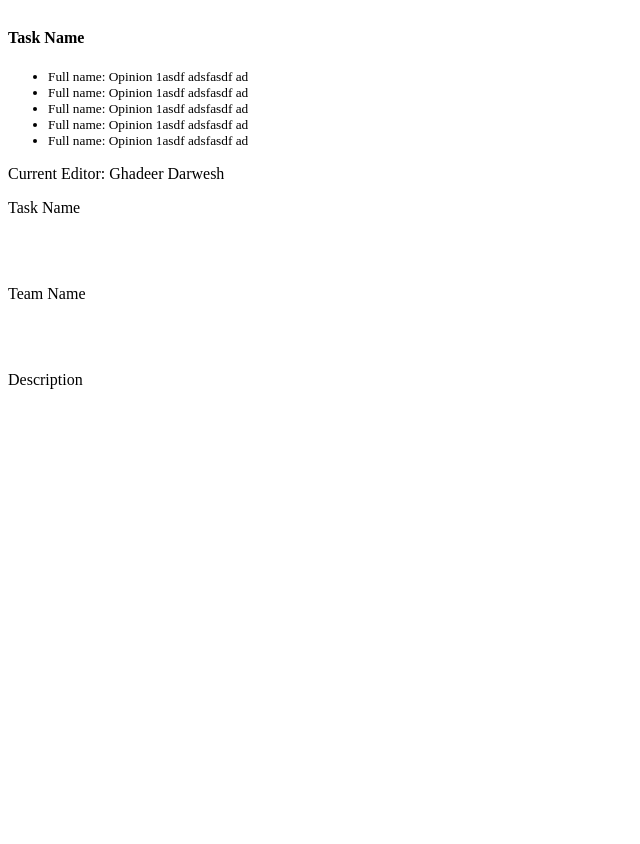
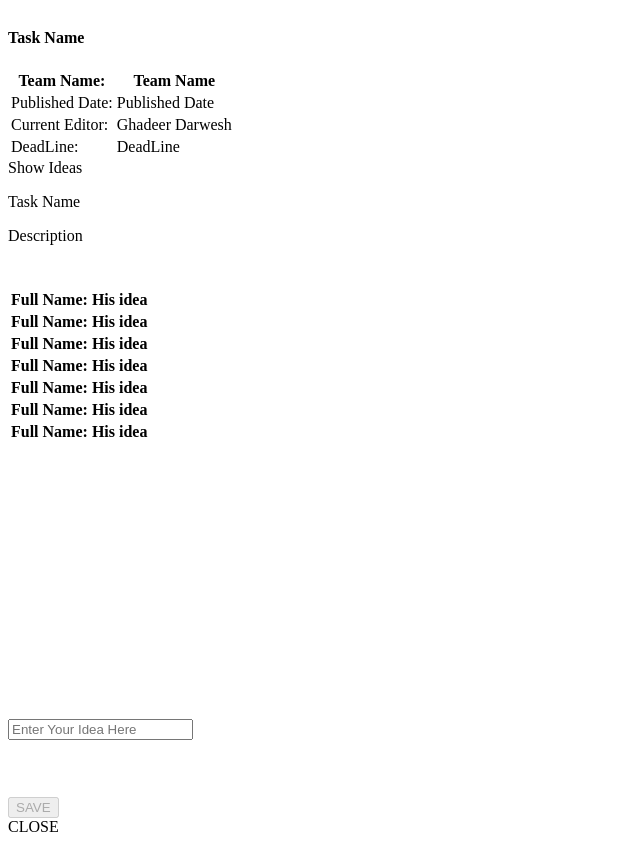
Before and after one commit to itmo-wad/Ur-opinion, a Flask app: template templates/cards.html in a window 1280 px wide. Shown: the whole page, without its empty margins (0-640 px from the left). Before the commit the page ends 389 px from the top, so only its background shows below. Run offline with Flask 2, Linux system fonts and the light colour scheme; the template is opened without the code that fills it, so the values that code supplies are empty; parts of the project's set-up code (start-up, migrations or seed data) failed here and were passed over.

Commit message:
add ideas list

```diff
--- a/templates/cards.html
+++ b/templates/cards.html
@@ -30,38 +30,37 @@
           <!-- opinions -->
           <div class="card__details">
 
-            <ul class="ul_details">
+            <!-- <ul class="ul_details">
               <li style=" text-align: left; font-size: 10pt;">
                 <span>Full name:</span>
                 <span>Opinion 1asdf adsfasdf ad</span>
               </li>
+            </ul> -->
 
-              <li style=" text-align: left; font-size: 10pt;">
-                <span>Full name:</span>
-                <span>Opinion 1asdf adsfasdf ad</span>
-              </li>
+            <table class="table_details">
+              <tr>
+                <th>Team Name: </th>
+                <th><span class="card__subject">Team Name</span></th>
+              </tr>
+              <tr>
+                <td>Published Date: </td>
+                <td><span class="card__subject">Published Date</span></td>
+              </tr>
+              <tr>
+                <td> Current Editor: </td>
+                <td><span class="card__subject">Ghadeer Darwesh</span></td>
+              </tr>
+              <tr>
+                <td> DeadLine: </td>
+                <td><span class="card__subject">DeadLine</span></td>
+              </tr>
+            </table>
 
-              <li style=" text-align: left; font-size: 10pt;">
-                <span>Full name:</span>
-                <span>Opinion 1asdf adsfasdf ad</span>
-              </li>
-
-              <li style=" text-align: left; font-size: 10pt;">
-                <span>Full name:</span>
-                <span>Opinion 1asdf adsfasdf ad</span>
-              </li>
-              <li style=" text-align: left; font-size: 10pt;">
-                <span>Full name:</span>
-                <span>Opinion 1asdf adsfasdf ad</span>
-              </li>
-
-            </ul>
           </div>
 
           <!-- Tail -->
-          <div class="divtail">
-            <span>Current Editor: </span>
-            <span>Ghadeer Darwesh</span>
+          <div class="divtail" onclick="show_ideas()">
+            Show Ideas
           </div>
           <!-- Tail -->
 
@@ -74,12 +73,9 @@
             <div class="card__theme-box">
 
               <p class="card__title">Task Name</p>
-              <br />
-              <br />
-              <p class="card__subject">Team Name</p>
-              <br />
-              <br />
-              <p class="card__subject">Description</p>
+
+              <p class="">Description</p>
+
             </div>
           </div>
         </div>
@@ -88,15 +84,81 @@
       </div>
       <!-- /one card -->
 
-
     </div>
     <!-- /main scroller -->
-
-
 
   </div>
   <!-- /all board -->
 
+
+
+  <!-- div to show ideas -->
+  <div id="preview_ideas" class="prev_block">
+    <span class="helper"></span>
+
+    <!-- content to show -->
+    <div id="div_content" class="div_content form-style-teams-tasks">
+
+      <h2 style="color: white; font-weight: bold; margin: 0;" onclick="Validate_new_idea();">Task Name</h2>
+
+      <!-- Ideas -->
+      <div id="listideas" style="height: 65%;  overflow: auto;">
+
+        <table class="table_ideas">
+          <tr>
+            <th class="th_fullname">Full Name: </th>
+            <th class="th_idea"><span class="card__subject">His idea</span></th>
+          </tr>
+          <tr>
+            <th class="th_fullname">Full Name: </th>
+            <th class="th_idea"><span class="card__subject">His idea</span></th>
+          </tr>
+          <tr>
+            <th class="th_fullname">Full Name: </th>
+            <th class="th_idea"><span class="card__subject">His idea</span></th>
+          </tr>
+          <tr>
+            <th class="th_fullname">Full Name: </th>
+            <th class="th_idea"><span class="card__subject">His idea</span></th>
+          </tr>
+          <tr>
+            <th class="th_fullname">Full Name: </th>
+            <th class="th_idea"><span class="card__subject">His idea</span></th>
+          </tr>
+          <tr>
+            <th class="th_fullname">Full Name: </th>
+            <th class="th_idea"><span class="card__subject">His idea</span></th>
+          </tr>
+          <tr>
+            <th class="th_fullname">Full Name: </th>
+            <th class="th_idea"><span class="card__subject">His idea</span></th>
+          </tr>
+        </table>
+
+      </div>
+      <!-- /Ideas -->
+
+      <!-- Enter my idea -->
+      <div id="newidea" style="position: absolute; bottom: 60px; width: 100%;">
+        <input type="text" id="memidea" name="memidea" placeholder="Enter Your Idea Here" autocomplete="off" />
+
+      </div>
+      <!-- Enter my idea -->
+
+
+      <input class="nav-link btninput" type="submit" id="submit" value="SAVE" onclick="Validate_new_idea();" disabled />
+      <div class="nav-link btndiv " onclick="hide_ideas()">CLOSE</div>
+
+
+
+    </div>
+    <!-- /content to show -->
+
+  </div>
+
+  <!-- /div to show ideas -->
+
+
 </body>
 
 </html>
--- a/templates/index.html
+++ b/templates/index.html
@@ -153,7 +153,8 @@
             <div class="basiccard border-left-1 border-left-blue-400 rounded-left-0">
 
               <div class="card-body" id="cards">
-                put tasks here
+
+                Show info about Ur-Opinion here
 
               </div>
             </div>
```
Also changed, not shown: static/css/style_cards.css (+44 -9 lines), static/js/script_cards.js (added, +28 -0 lines).
